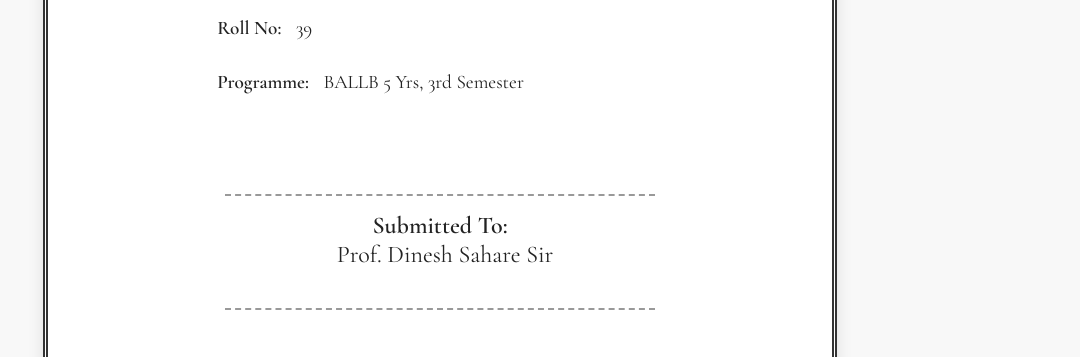
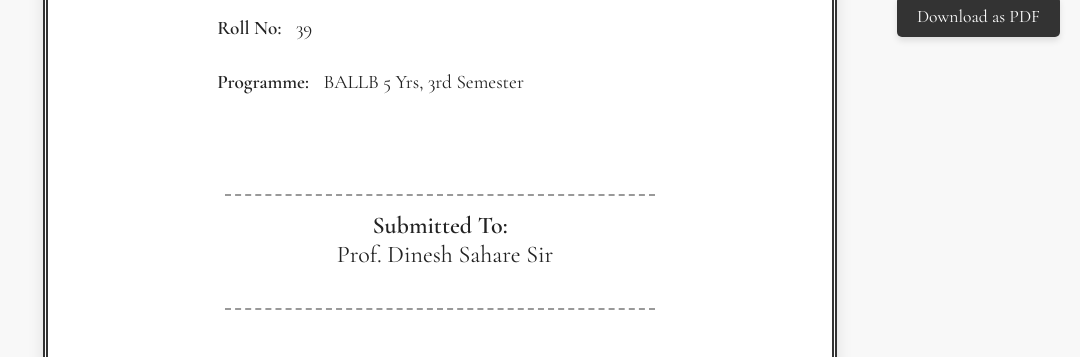
Before and after one commit to HighOnDettol/assgnmnt-tort, a plain HTML site: page index.html in a window 1280 px wide. Shown: the part 743-1100 px from the top of the page, without its empty margins (200-1280 px from the left). Drawn offline with nearby package versions, Linux system fonts and the light colour scheme.

Commit message:
Update index.html

```diff
--- a/index.html
+++ b/index.html
@@ -148,6 +148,26 @@
             user-select: none;
         }
 
+        .print-button {
+            position: fixed;
+            bottom: 20px;
+            right: 20px;
+            padding: 10px 20px;
+            font-family: 'Cormorant Garamond', serif;
+            font-size: 1.1em;
+            background-color: var(--primary-color);
+            color: white;
+            border: none;
+            cursor: pointer;
+            border-radius: 5px;
+            box-shadow: 0 4px 6px rgba(0, 0, 0, 0.1);
+            transition: background-color 0.3s;
+        }
+
+        .print-button:hover {
+            background-color: var(--secondary-color);
+        }
+
         @media print {
             body {
                 background: none;
@@ -210,6 +230,8 @@
     </div>
 </div>
 
+<button class="print-button" onclick="window.print()">Download as PDF</button>
+
 <script>
     document.addEventListener('DOMContentLoaded', () => {
         // Set the academic year dynamically
```
